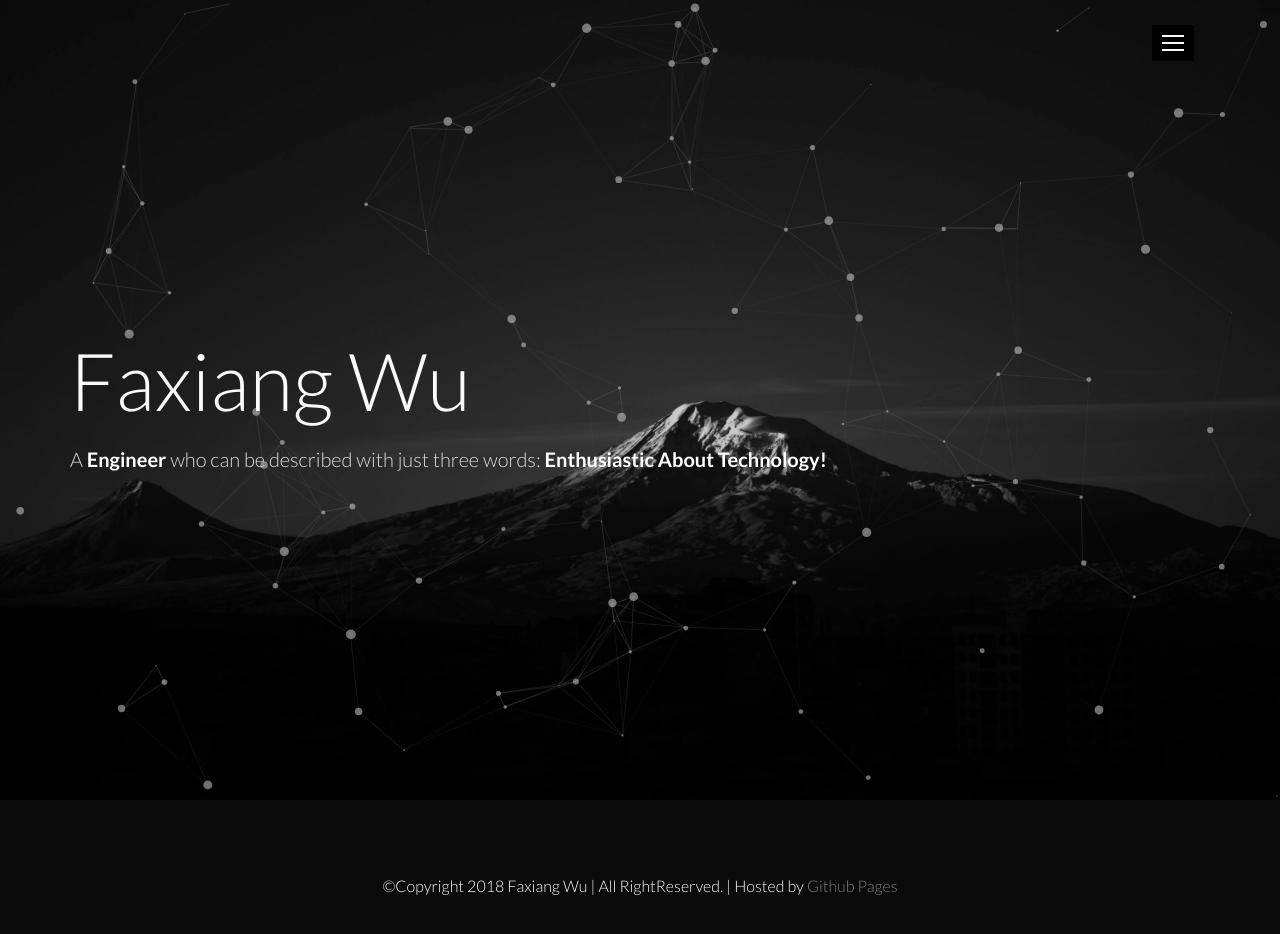
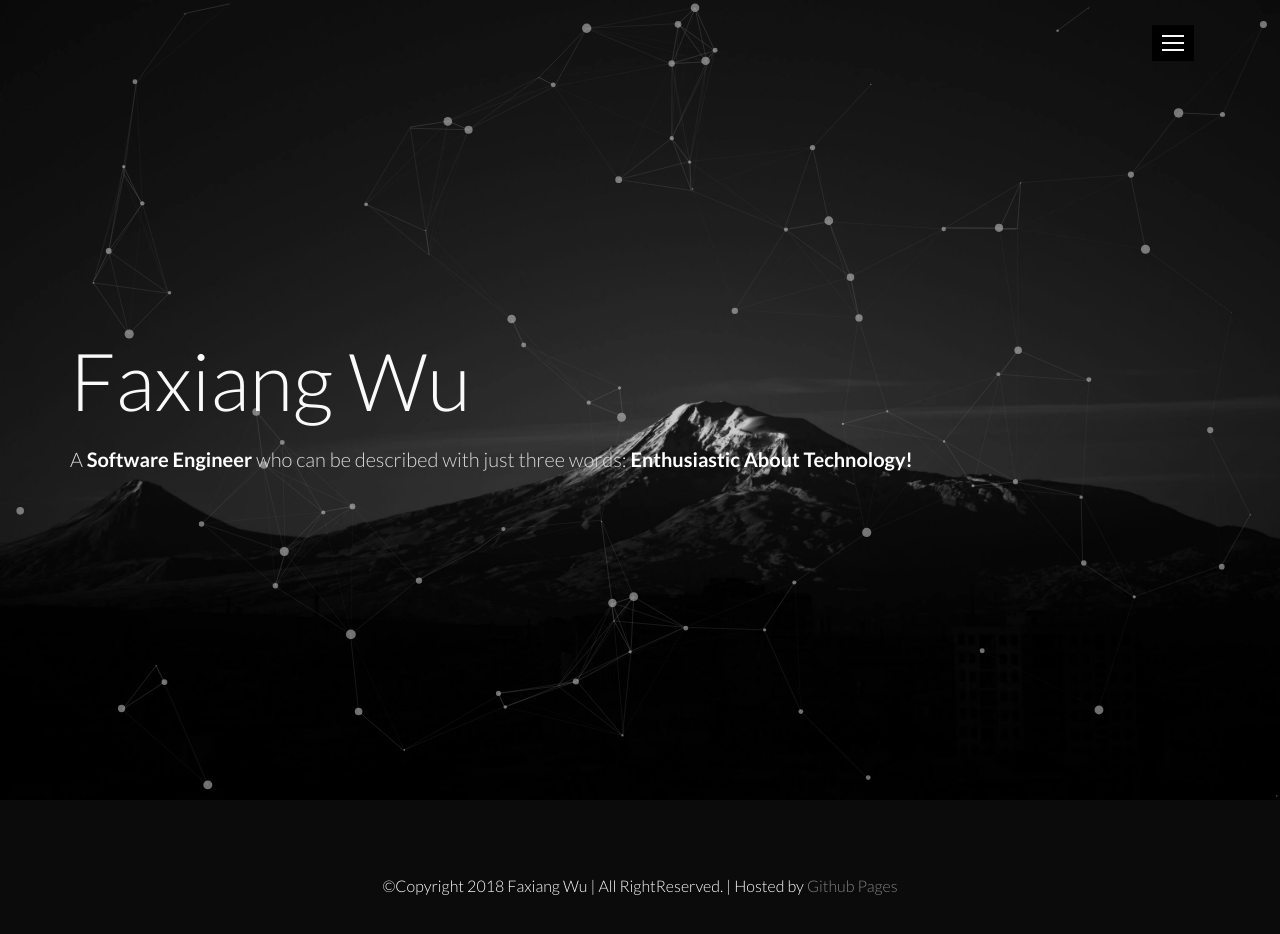
Before and after one commit to wufaxiang/wufaxiang.github.io, a plain HTML site: page index.html in a window 1280 px wide. Drawn offline with Linux system fonts and the light colour scheme.

Commit message:
feat: update

```diff
--- a/index.html
+++ b/index.html
@@ -109,7 +109,7 @@
                             <div class="col-md-12">
                                 <div class="header-text">
                                     <h2>Faxiang Wu</h2>
-                                    <h3>A <strong>Engineer</strong> who can be described with just three words: <strong>Enthusiastic about technology!</strong></h3>
+                                    <h3>A <strong>Software Engineer</strong> who can be described with just three words: <strong>Enthusiastic about technology!</strong></h3>
                                 </div>
                             </div>
                         </div>
```
